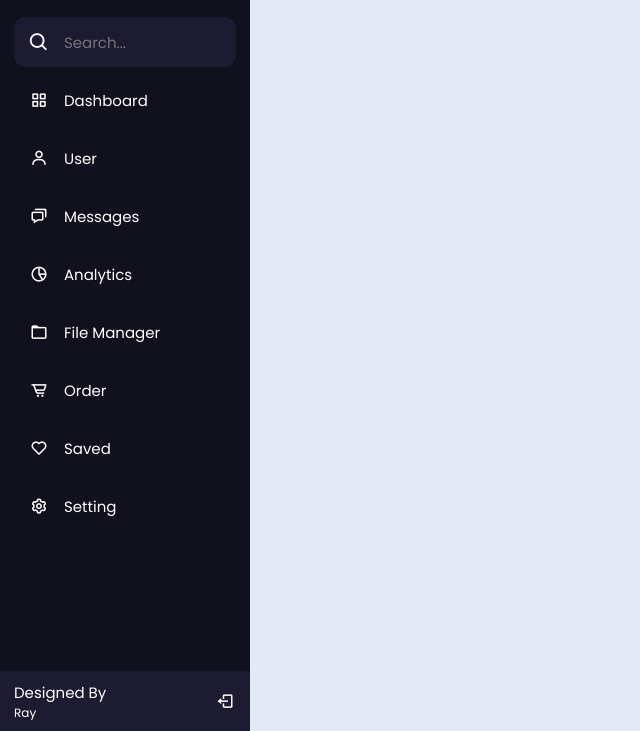
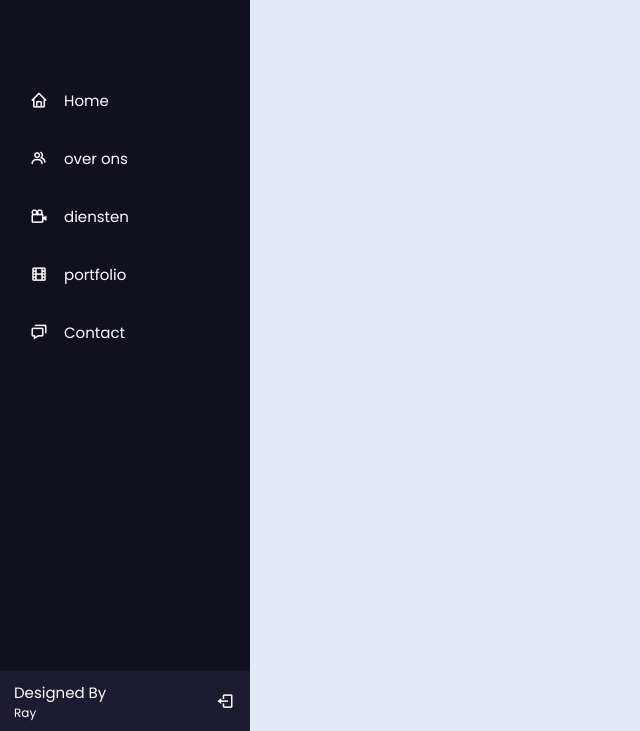
Before and after one commit to ItsRayRay/ANBshots, a plain HTML site: page index.html in a window 1280 px wide. Both pictures are taken after a click on the icon 39 px from the left and 111 px from the top of the page. Shown: the part 69-800 px from the top of the page, without its empty margins (0-640 px from the left). Drawn offline with nearby package versions, Linux system fonts and the light colour scheme.

Commit message:
update styling menubar

```diff
--- a/index.html
+++ b/index.html
@@ -18,66 +18,45 @@
     </div>
     <ul class="nav-list">
       <li>
-          <i class='bx bx-search' ></i>
-         <input type="text" placeholder="Search...">
-         <span class="tooltip">Search</span>
+          <i class='bx-search' ></i>
       </li>
       <li>
-        <a href="#">
-          <i class='bx bx-grid-alt'></i>
-          <span class="links_name">Dashboard</span>
+        <a href="#" id="home_btn">
+          <i class='bx bx-home' ></i>
+          <span class="links_name">Home</span>
         </a>
-         <span class="tooltip">Dashboard</span>
+         <span class="tooltip">Home</span>
       </li>
       <li>
        <a href="#">
-         <i class='bx bx-user' ></i>
-         <span class="links_name">User</span>
+         <i class='bx bx-group' ></i>
+         <span class="links_name">over ons</span>
        </a>
-       <span class="tooltip">User</span>
+       <span class="tooltip">over ons</span>
      </li>
      <li>
        <a href="#">
-         <i class='bx bx-chat' ></i>
-         <span class="links_name">Messages</span>
+        <i class='bx bx-camera-movie'></i>
+         <span class="links_name">diensten</span>
        </a>
-       <span class="tooltip">Messages</span>
+       <span class="tooltip">diensten</span>
      </li>
      <li>
        <a href="#">
-         <i class='bx bx-pie-chart-alt-2' ></i>
-         <span class="links_name">Analytics</span>
+        <i class='bx bx-film' ></i>
+         <span class="links_name">portfolio</span>
        </a>
-       <span class="tooltip">Analytics</span>
+       <span class="tooltip">portfolio</span>
      </li>
      <li>
        <a href="#">
-         <i class='bx bx-folder' ></i>
-         <span class="links_name">File Manager</span>
+        <i class='bx bx-chat'></i>
+         <span class="links_name">Contact</span>
        </a>
-       <span class="tooltip">Files</span>
+       <span class="tooltip">Contact</span>
      </li>
+
      <li>
-       <a href="#">
-         <i class='bx bx-cart-alt' ></i>
-         <span class="links_name">Order</span>
-       </a>
-       <span class="tooltip">Order</span>
-     </li>
-     <li>
-       <a href="#">
-         <i class='bx bx-heart' ></i>
-         <span class="links_name">Saved</span>
-       </a>
-       <span class="tooltip">Saved</span>
-     </li>
-     <li>
-       <a href="#">
-         <i class='bx bx-cog' ></i>
-         <span class="links_name">Setting</span>
-       </a>
-       <span class="tooltip">Setting</span>
-     </li>
      <li class="profile">
          <div class="profile-details">
            <!--<img src="profile.jpg" alt="profileImg">-->
@@ -103,17 +82,9 @@
         <div id="modal" class="modal">
           <div class="modal-content">
 
-              <h3 class="modal__title">Add a book</h3>
+              <h3 class="modal__title">Lorem</h3>
               <form action="booklist.html" method="post">
-                <span class="close">&times;</span>
-                  <input type="text" name="title" id="title" placeholder="Title">
-
-                  <input type="text" name="author" id="author" placeholder="Author">
-
-                  <input type="text" name="genre" id="genre" placeholder="Genre">
-
-                  <input type="text" name="review" id="pages" placeholder="Pages">
-                  <input id="submitBtn" type="submit" value="Submit">
+                <p>Lorem ipsum dolor sit amet consectetur adipisicing elit. Unde velit earum natus, culpa distinctio dicta perferendis rem repudiandae ad fugit, exercitationem quo vero cum saepe, aperiam atque nulla praesentium rerum.</p>
               </form>
           </div>
 
@@ -156,7 +127,7 @@ const modal = document.getElementById("modal")
 const modalBtn = document.getElementById("modalBtn")
 
 
-const testButton = document.querySelector(".links_name")
+const testButton = document.querySelector("#home_btn")
 
 
 testButton.addEventListener("click", openModal);
--- a/menubar.css
+++ b/menubar.css
@@ -116,23 +116,7 @@
   padding: 0 20px 0 50px;
   width: 100%;
 }
-.sidebar .bx-search{
-  position: absolute;
-  top: 50%;
-  left: 0;
-  transform: translateY(-50%);
-  font-size: 22px;
-  background: #1d1b31;
-  color: #FFF;
-}
-.sidebar.open .bx-search:hover{
-  background: #1d1b31;
-  color: #FFF;
-}
-.sidebar .bx-search:hover{
-  background: #FFF;
-  color: #11101d;
-}
+
 .sidebar li a{
   display: flex;
   height: 100%;
@@ -297,7 +281,7 @@
 }
 
 .modal-content {
-  background-color: #3f2222;
+  background-color: #968989;
   margin: 5% auto;
   padding: 20px;
   height: 75vh;
```
